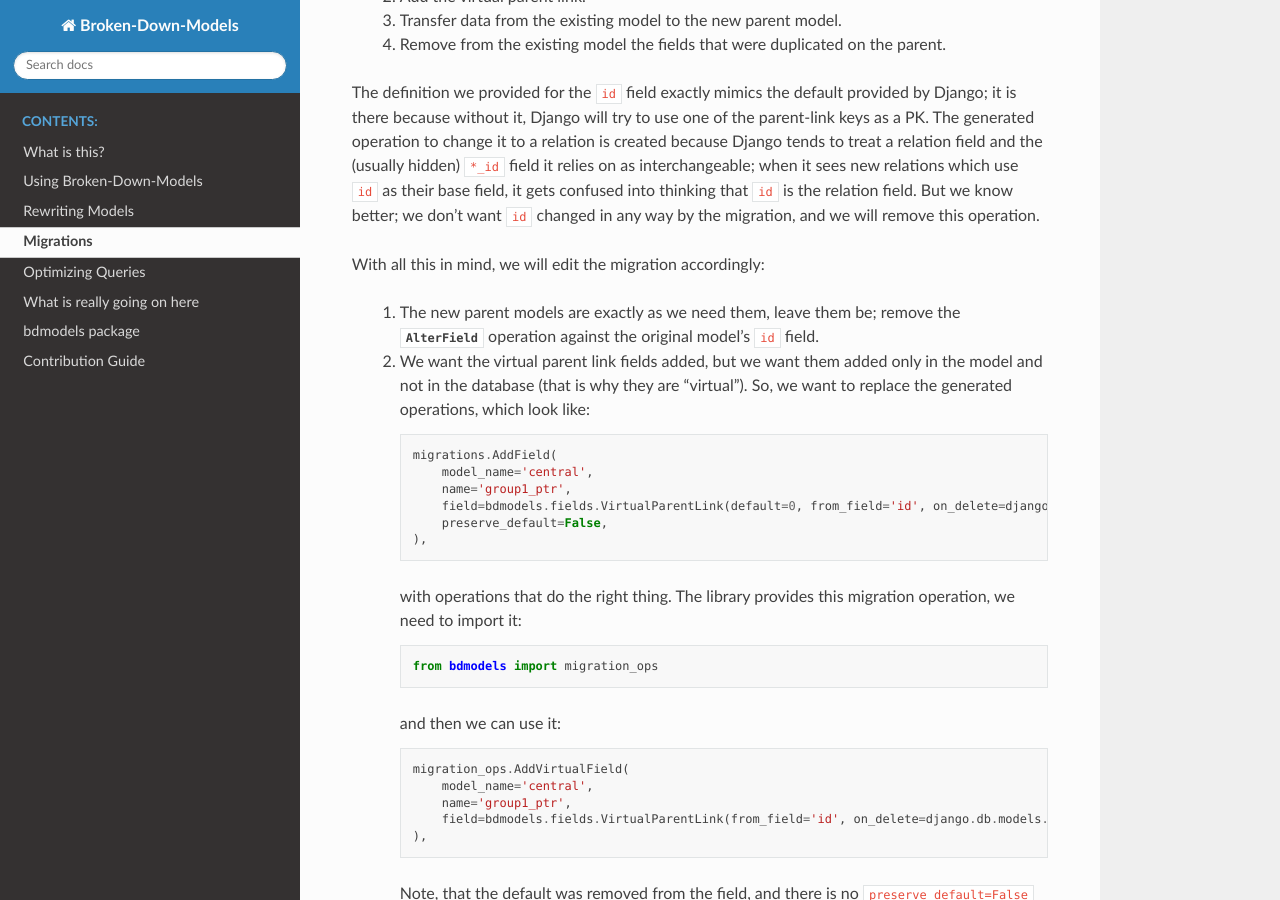
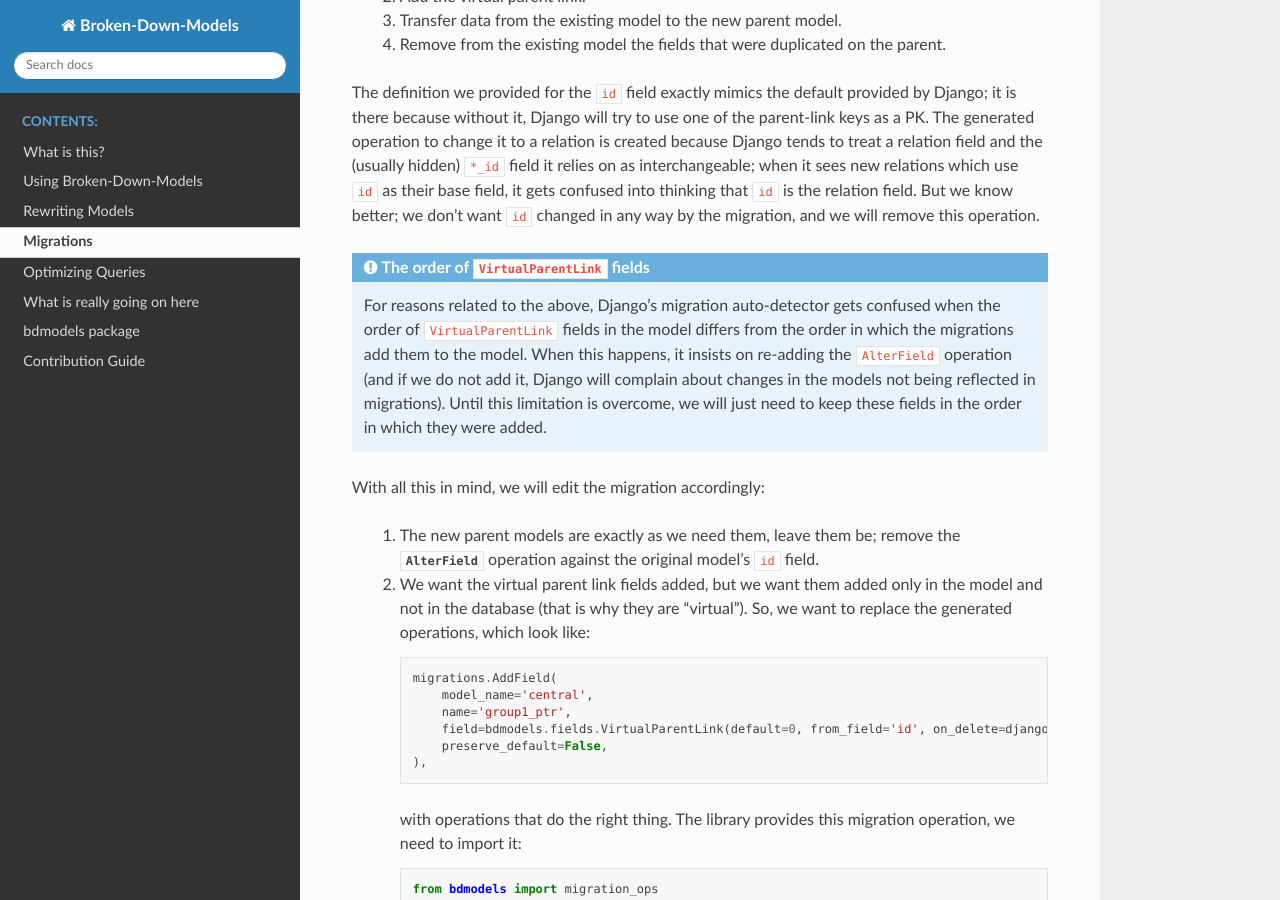
Before and after one commit to Matific/broken-down-models, a Sphinx documentation site: the page built from docs/migrations.rst, in a window 1280 px wide and 900 px high, scrolled down 1460 px. Built offline with Sphinx 7.4.7 and the Read the Docs theme 2.0.0, drawn with Linux system fonts in a browser that asks for light colours.

Commit message:
Document the requirement to keep parent-link fields in added order
Refs #2

```diff
--- a/docs/migrations.rst
+++ b/docs/migrations.rst
@@ -80,6 +80,17 @@ relation is created because Django tends to treat a relation field and the
 new relations which use ``id`` as their base field, it gets confused into
 thinking that ``id`` is the relation field. But we know better; we don't want
 ``id`` changed in any way by the migration, and we will remove this operation.
+
+.. admonition:: The order of ``VirtualParentLink`` fields
+
+   For reasons related to the above, Django's migration auto-detector gets
+   confused when the order of ``VirtualParentLink`` fields in the model
+   differs from the order in which the migrations add them to the model.
+   When this happens, it insists on re-adding the ``AlterField`` operation
+   (and if we do not add it, Django will complain about changes in the models
+   not being reflected in migrations). Until this limitation is overcome,
+   we will just need to keep these fields in the order in which they were
+   added.
 
 With all this in mind, we will edit the migration accordingly:
 
```
